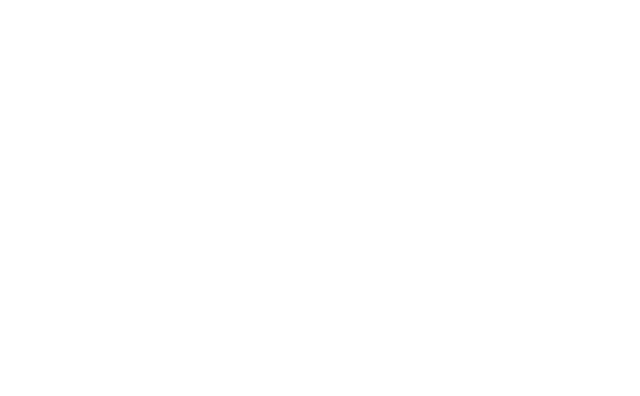
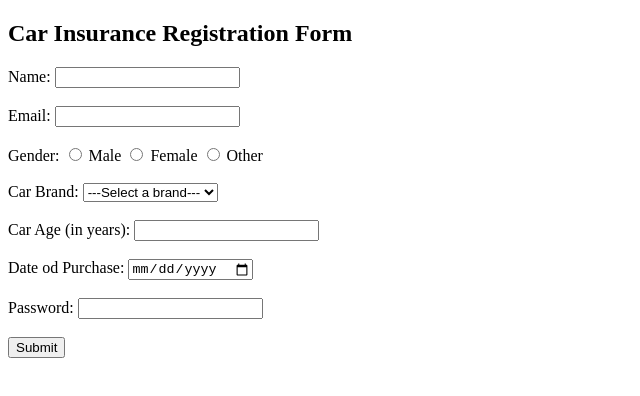
Before and after one commit to acciojob/car-insurance-form-adi1292, a website: page main.html in a window 1280 px wide. Shown: the whole page, without its empty margins (0-640 px from the left). Drawn offline with Linux system fonts and the light colour scheme.

Commit message:
created a submission

```diff
--- a/main.html
+++ b/main.html
@@ -8,6 +8,44 @@
 
 <body>
 	<!-- the entire body must be written by student -->
+	<h2>Car Insurance Registration Form</h2>
+	<form method ="post">
+		<label for "name">Name:</label>
+		<input type ="text" id="name" name="name" required>
+		<br><br>
+		<label for="email">Email:</label>
+	<input type="email" id="email" name="email" required>
+		<br><br>
+		<label>Gender:</label>
+		<input type="radio" id="male" name="gender" value ="male" required>
+		<label for="male">Male</label>
+		<input type="radio" id="female" name ="gender" value="female" required>
+		<label for ="female">Female</label>
+		<input type ="radio" id ="other" name="gender" value="other">
+		<label for ="other">Other</label>
+		<br><br>
+		<label for="cars">Car Brand:</label>
+		<select id ="cars" name ="cars">
+			<option value ="">---Select a brand---</option>
+			<option value="BMW">BMW</option>
+			<option value="Audi">Audi</option>
+			<option value="Mercedz">Mercedz</option>
+		</select>
+		<br><br>
+
+		<label for="carage">Car Age (in years):</label>
+		<input type="number" id ="carage" name="carage" required>
+		<br><br>
+		<label for +"dop">Date od Purchase:</label>
+		<input type="date" id="dop" name="dop" required>
+		<br><br>
+		<label for="password">Password:</label>
+		<input type="password" id="password" name="password" required>
+		<br><br>
+		<button type="submit">Submit</button>
+	</form>
+
+
     <script type="text/javascript" src="./script.js">
 </script>
 
```
